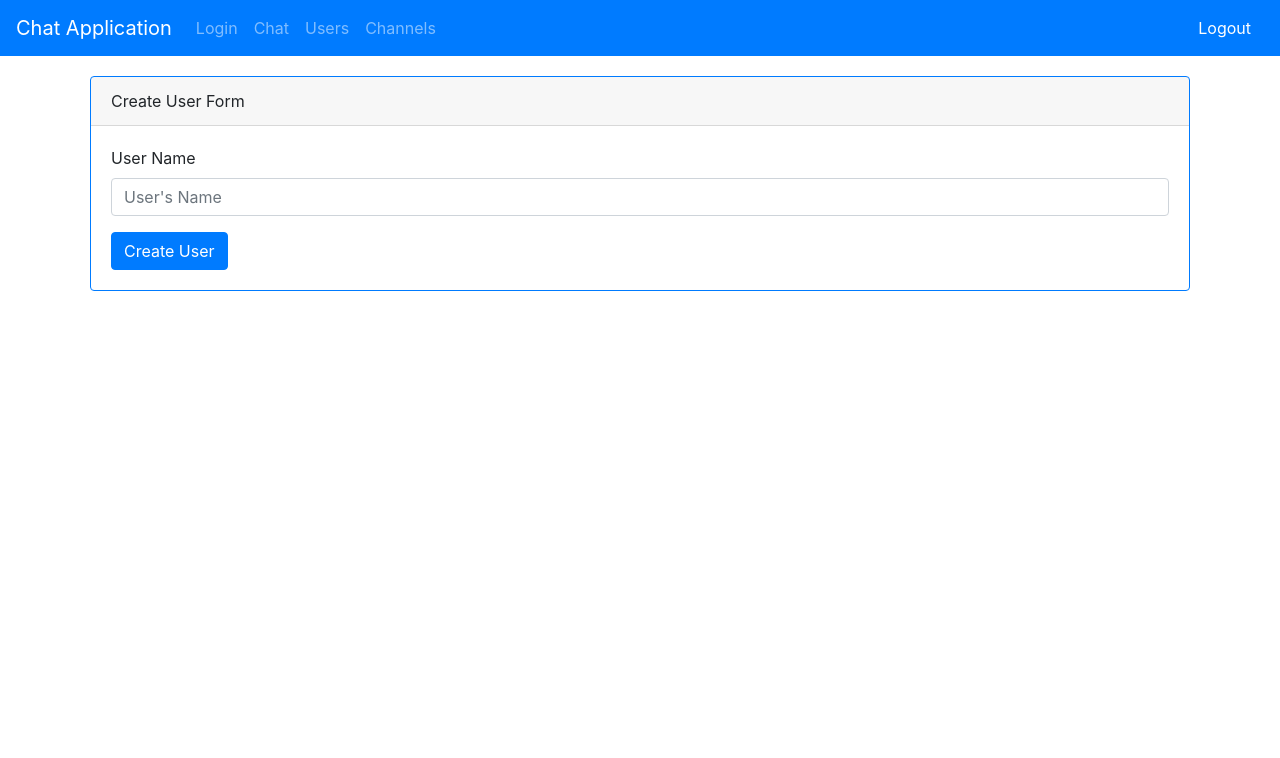
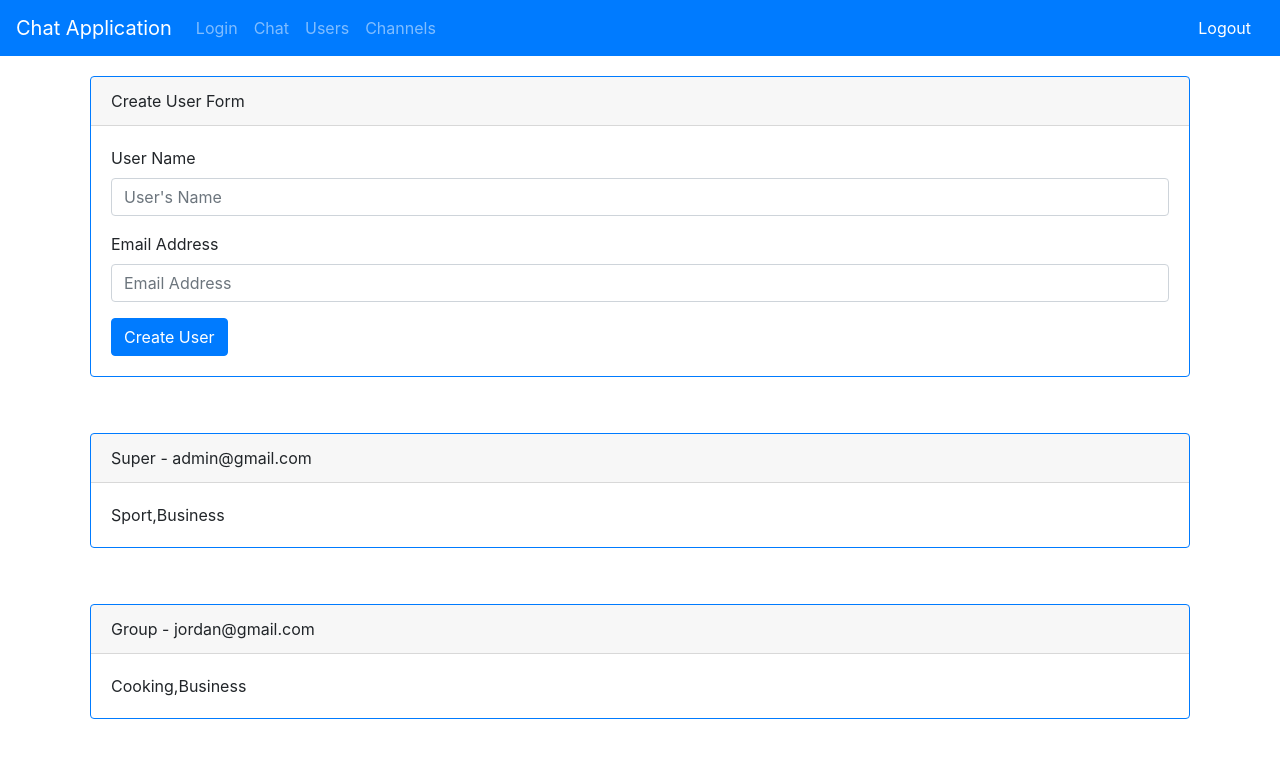
Before and after one commit to andrewc98/assignment1, an Angular app in the folder chat-app/: page /manage_user in a window 1280 px wide. Shown: the top 758 px of the page. Built offline with nearby package versions, Linux system fonts and the light colour scheme; sample sign-in values are in the browser's storage.

Commit message:
All routes redirect to login, if not logged in. Can create new user. Displays users. Can create new channel. Displays channels.
Still no JSON :(.

```diff
--- a/chat-app/src/app/manage-channels/manage-channels.component.html
+++ b/chat-app/src/app/manage-channels/manage-channels.component.html
@@ -16,12 +16,12 @@
   </div>
 </div>
 
-<div *ngFor="let user of users">
+<div *ngFor="let channel of channels">
   <div class="container" style="padding: 20px;">
     <div class="card border-primary mb-3" style="max-width: 100em;">
-      <div class="card-header">{{user.name}}</div>
+      <div class="card-header">{{channel.name}}</div>
       <div class="card-body">
-        {{channel.email}}
+        {{channel.users}}
       </div>
     </div>
   </div>
--- a/chat-app/src/app/manage-user/manage-user.component.html
+++ b/chat-app/src/app/manage-user/manage-user.component.html
@@ -9,6 +9,10 @@
             <label>User Name</label>
             <input [(ngModel)]="nameUser" type="text" placeholder="User's Name" id="nameUser" class="form-control" name="nameUser">
           </div>
+          <div class="form-group">
+            <label>Email Address</label>
+            <input [(ngModel)]="nameEmail" type="text" placeholder="Email Address" id="nameEmail" class="form-control" name="nameEmail">
+          </div>
           <button type="submit" class="btn btn-primary">Create User</button>
         </fieldset>
       </form>
@@ -16,12 +20,12 @@
   </div>
 </div>
 
-<div *ngFor="let knownuser of knownusers">
+<div *ngFor="let user of users">
   <div class="container" style="padding: 20px;">
     <div class="card border-primary mb-3" style="max-width: 100em;">
-      <div class="card-header">{{knownusers.name}}</div>
+      <div class="card-header">{{user.name}} - {{user.email}}</div>
       <div class="card-body">
-        Pow
+        {{user.channels}}
       </div>
     </div>
   </div>
--- a/chat-app/src/app/manage-user/manage-user.component.ts
+++ b/chat-app/src/app/manage-user/manage-user.component.ts
@@ -1,5 +1,6 @@
 import { Component, OnInit } from '@angular/core';
 import { UsersService } from '../users.service';
+import { Router } from '@angular/router';
 
 @Component({
   selector: 'app-manage-user',
@@ -9,11 +10,30 @@ import { UsersService } from '../users.service';
 export class ManageUserComponent implements OnInit {
 
   public users: Array<any>;
-
-  constructor(private userDetails: UsersService) { }
+  public nameUser: string;
+  public nameEmail: string;
+  constructor(private userDetails: UsersService, private router:Router) { }
 
   ngOnInit() {
     this.users = this.userDetails.knownusers;
+    if(!sessionStorage.getItem("username")){
+      console.log("there is no username");
+      this.router.navigateByUrl("home");
+    }
+  }
+
+  /*
+    Author ------- Andrew Campbell
+    Date --------- 02/09/2018
+    Description -- This function will create a new user based on the input of the form.
+  */
+  createUser(event) {
+    event.preventDefault();
+    this.userDetails.knownusers.push({
+      name: this.nameUser,
+      email: this.nameEmail,
+      channels: ["Pow"] //This is just a placeholder
+    });
   }
 
 }
```
Also changed, not shown: chat-app/src/app/manage-channels/manage-channels.component.ts (+4 -4 lines).
